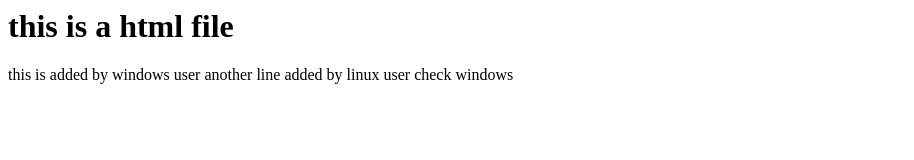
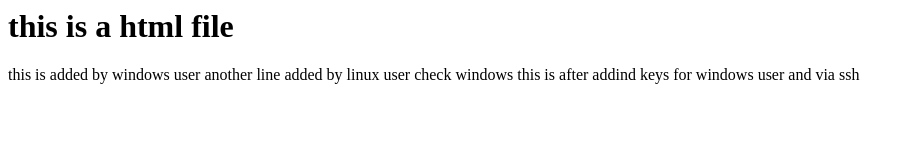
Before and after one commit to bcloudlearning/learn_git, a plain HTML site: page index.html in a window 1280 px wide. Shown: the whole page, without its empty margins (0-914 px from the left). Drawn offline with Linux system fonts and the light colour scheme.

Commit message:
commiting from wins after keys

```diff
--- a/index.html
+++ b/index.html
@@ -4,5 +4,6 @@
 	this is added by windows user
 	another line added by linux user
            check windows
+	   this is after addind keys for windows user and via ssh
 </body>
 </html>
```
